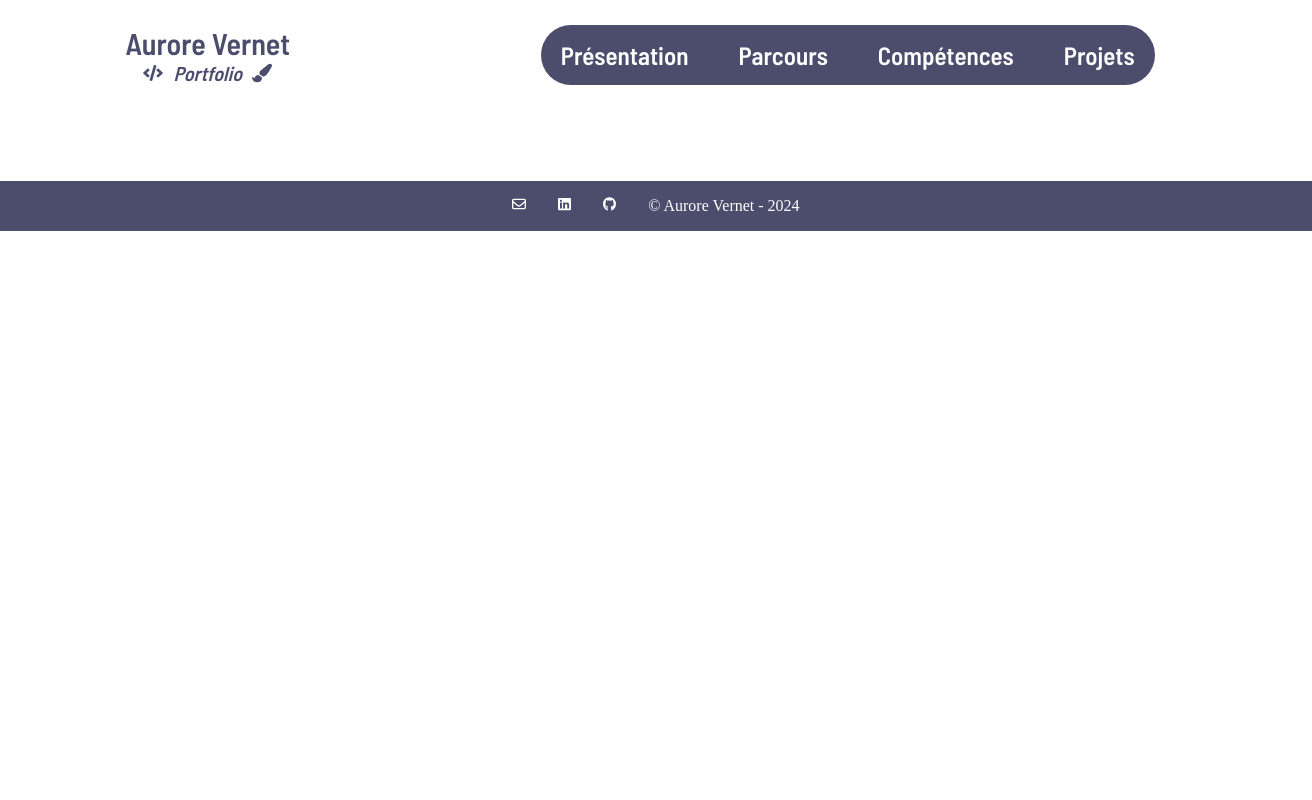
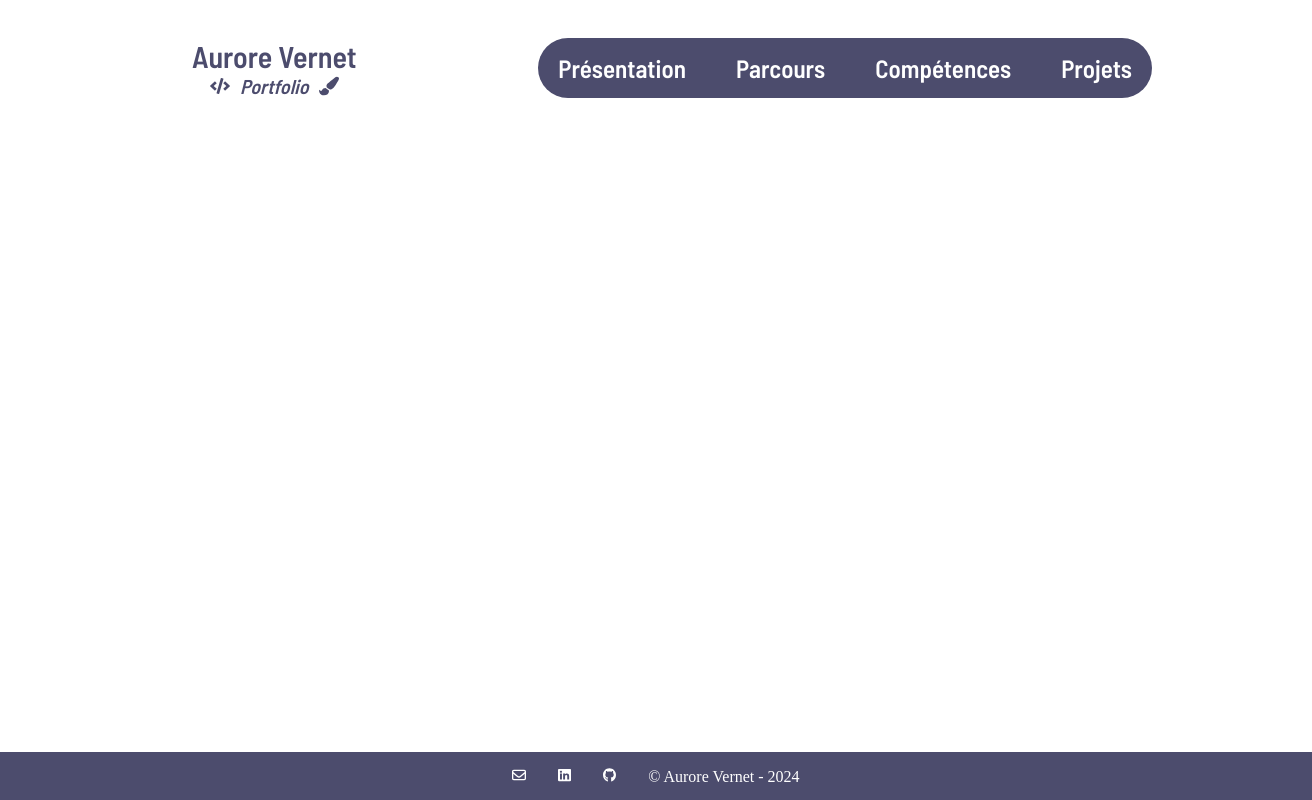
Before and after one commit to auroreo/portfolio, a plain HTML site: page index.html in a window 1280 px wide. Shown: the whole page, 1312 px wide, since content can reach past the window. Drawn offline with nearby package versions, Linux system fonts and the light colour scheme; a web font is replaced by a local one.

Commit message:
add dynamism to header footer

```diff
--- a/css/style.css
+++ b/css/style.css
@@ -40,18 +40,18 @@ h3 {
 }
 
 main {
-    padding: 3em;
+    padding: 3em 3em 5em 3em;
 }
 
 /* **************** HEADER **************** */
 
 nav {
     display: flex;
-    justify-content: space-around;
-    align-items: center;
+
     font-family: 'Barlow Semi Condensed';
     font-size: 25px;
-    padding-top: 1em;
+    padding-top: 1.5em;
+    padding-left: 15%;
 }
 
 nav #title-portfolio {
@@ -73,6 +73,8 @@ nav #subtitle-portfolio img {
 }
 
 nav ul {
+    position: fixed;
+    right: 10%;
     display: flex;
     gap: 2em;
     background-color: var(--purple-color);
@@ -91,10 +93,13 @@ nav a:hover,footer a:hover {
 /* **************** FOOTER **************** */
 
 footer {
+    position: fixed;
+    bottom: 0;
     background-color: var(--purple-color);
     display: flex;
     justify-content: center;
     width: 100%;
+    height: 1em;
     padding: 1em;
     color: white;
 }
```
